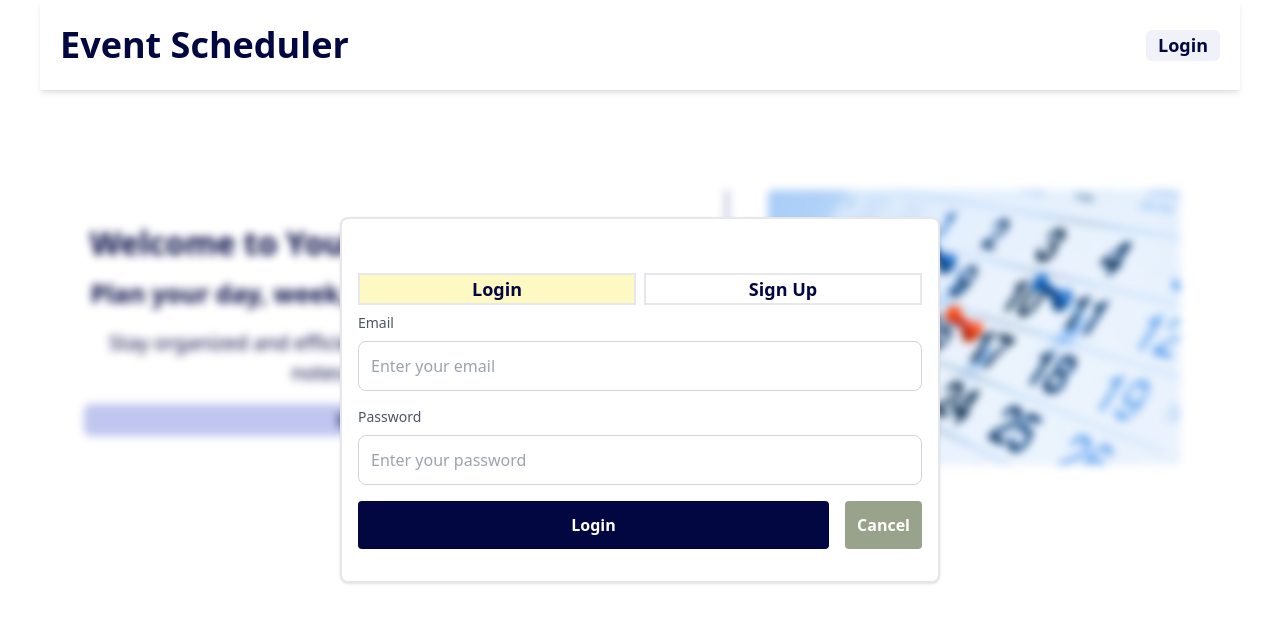
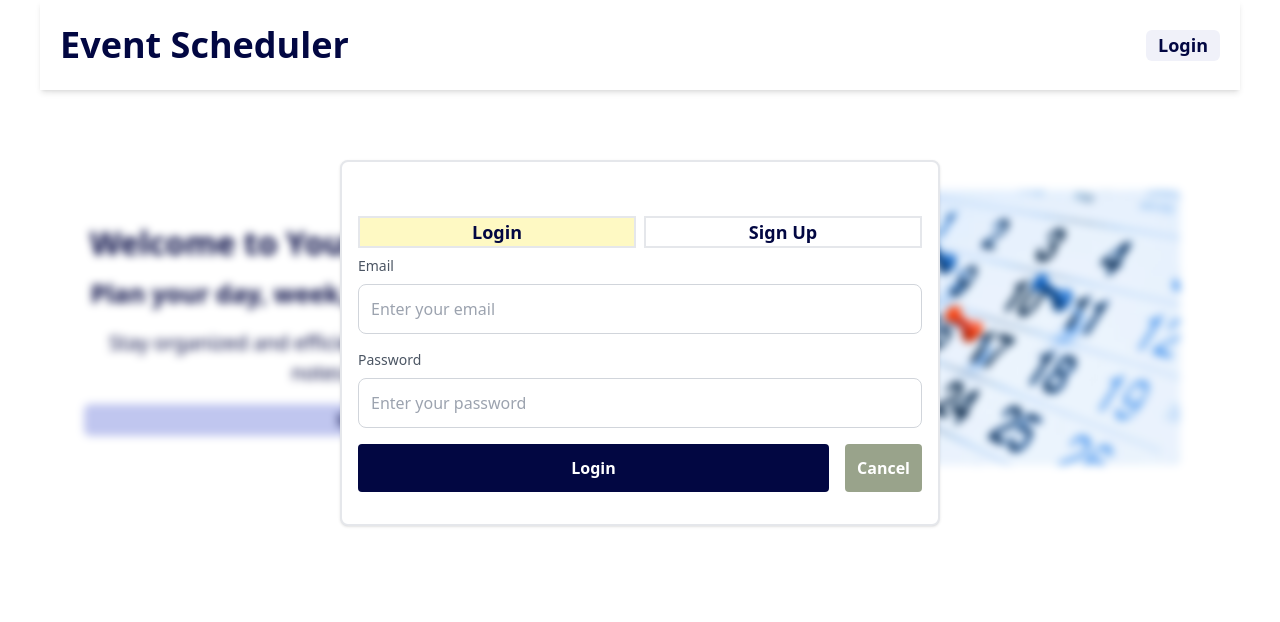
Before and after one commit to yohannes2014/EventScheduler, a React (Vite) app: page / in a window 1280 px wide. Both pictures are taken after a click on the button "Schedule Now". Shown: the top 622 px of the page. Built offline with nearby package versions, Linux system fonts and the light colour scheme.

Commit message:
Client side update for production

```diff
--- a/src/components/SignUpLoginForm.tsx
+++ b/src/components/SignUpLoginForm.tsx
@@ -12,12 +12,7 @@ const SignUpLoginForm:React.FC = () => {
 
   const formUser = useSelector((state:RootState)=>state.users.logSignForm);
   const form = useSelector((state:RootState)=>state.users.Form)
-  const dispatch = useDispatch()
-
-
-
-
-
+  const dispatch = useDispatch();
   const handleLogin = () => {
     dispatch(setForm('login'))
   }
@@ -27,15 +22,13 @@ const SignUpLoginForm:React.FC = () => {
 
 
 
-
-
   return (
     <>
      {formUser &&
-     <div className='fixed w-screen m-auto h-screen flex justify-center items-center bg-[rgba(205, 209, 234, 0.681)] backdrop-blur-[4px]'>
+     <div className='fixed w-screen m-auto h-screen flex justify-center  bg-[rgba(205, 209, 234, 0.681)] backdrop-blur-[4px]'>
 
 
-     <div  className= 'border-2 bg-white top-32m-auto w-full md:w-[600px] mx-4 shadow rounded-lg p-4'>
+     <div  className= 'border-2 bg-white top-32m-auto h-fit mt-32 md:mt-40 w-full md:w-[600px] mx-4 shadow rounded-lg p-4'>
       <Note />
            <div className="mb-2 flex gap-2">
          <span onClick={handleLogin} className={`w-full cursor-pointer hover:bg-yellow-100 text-center text-primary border-2 font-bold text-lg ${form === 'login'&& 'bg-yellow-100'} `}>Login</span>
```
